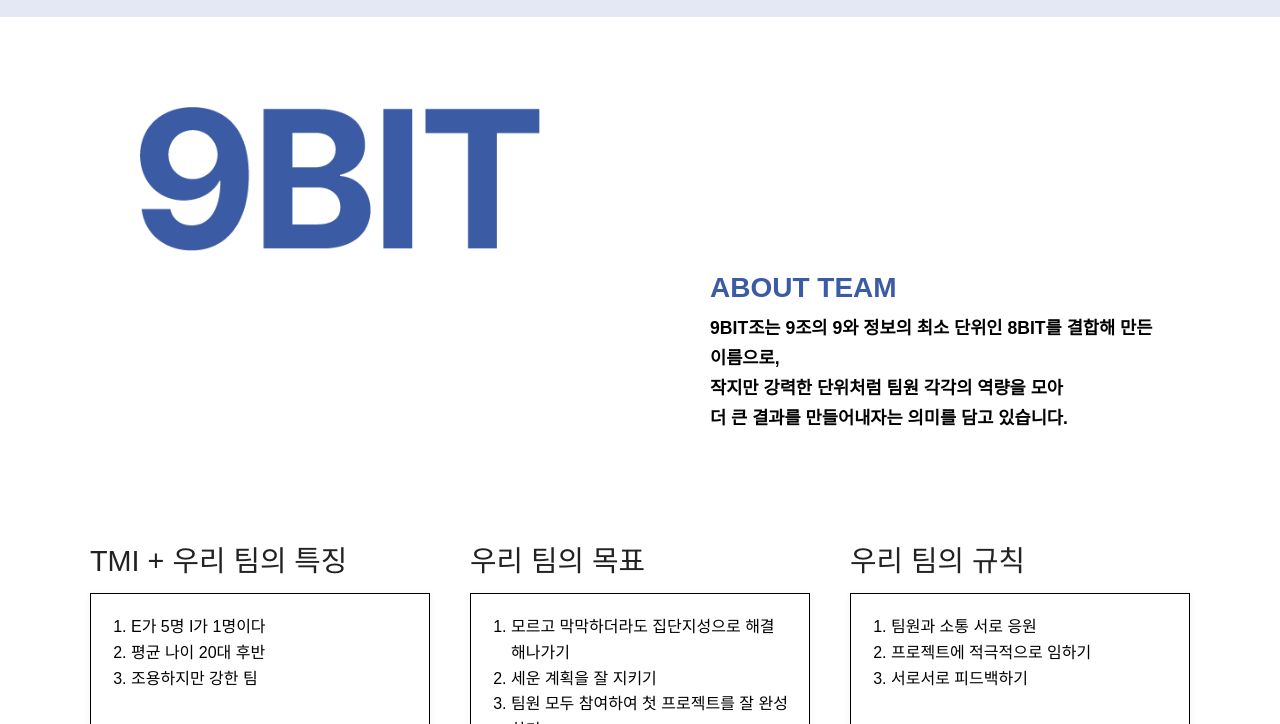
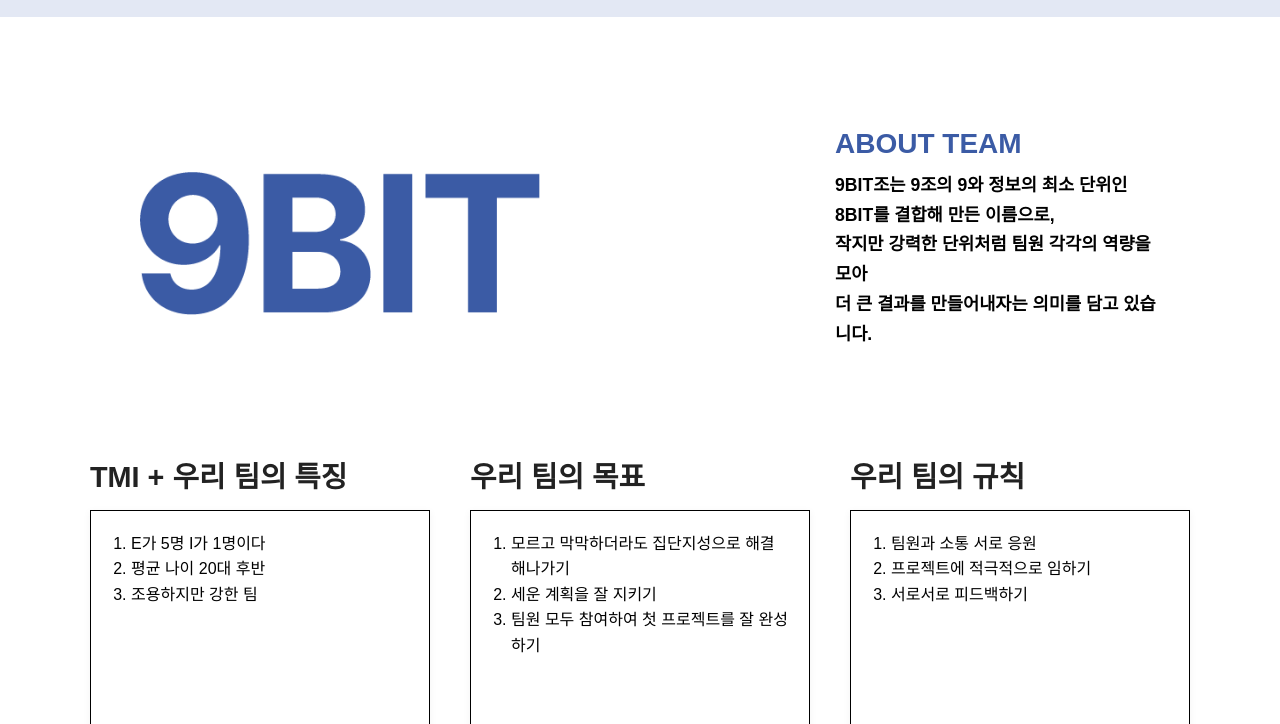
Before and after one commit to MinGyunKim27/9-Bit, a plain HTML site: page index.html in a window 1280 px wide. Shown: the part 76-800 px from the top of the page. Drawn offline with nearby package versions, Linux system fonts and the light colour scheme.

Commit message:
index.html 수정사항 수정

```diff
--- a/index.html
+++ b/index.html
@@ -39,11 +39,16 @@
             flex-wrap: wrap;
             background-color: white;
             margin: 80px;
-            max-width: 2000px;
+            max-width: 1280x;
             border-radius: 12px;
             margin-left: 50px;
             margin: 50px 70px 0px 70px;
 
+        }
+
+        .team-intro {
+            max-width: 100%;
+            margin: 0 auto;
         }
 
         .main_image {
@@ -54,7 +59,7 @@
             margin-left: 50px;
         }
 
-        .tema_text_contents {
+        .team_text_contents {
             font-weight: bold;
             color: black;
             margin-bottom: 10px;
@@ -67,19 +72,20 @@
             margin-left: 100px;
         }
 
-        .tema-text {
+        .team-text {
             flex: 2;
             padding: 20px;
-            margin-left: 600px;
+            margin-left: 25%;
+            font-weight: 900;
         }
 
-        .tema-text h3 {
+        .team-text h3 {
             font-weight: 900;
             color: #3b5ba5;
             margin-bottom: 10px;
         }
 
-        .tema-text p {
+        .team-text p {
             font-size: 1.1rem;
             line-height: 1.7;
         }
@@ -103,7 +109,7 @@
 
         .team-info-title {
             font-size: 1.8rem;
-            font-weight: normal;
+            font-weight: 700;
             margin-bottom: 15px;
             text-align: left;
             color: #222;
@@ -243,7 +249,9 @@
             height: 350px;
         }
 
-        .row-cols-md-3>* {height:350px;}
+        .row-cols-md-3>* {
+            height: 350px;
+        }
     </style>
     <script>
 
@@ -268,9 +276,9 @@
                 <img class="main_image" src="9bit.png" alt="...">
             </div>
             <!--우측 설명 -->
-            <div class="tema-text">
+            <div class="team-text">
                 <h3>ABOUT TEAM</h3>
-                <p class="tema_text_contents">
+                <p class="team_text_contents">
                     9BIT조는 9조의 9와 정보의 최소 단위인 8BIT를 결합해 만든 이름으로,<br>
                     작지만 강력한 단위처럼 팀원 각각의 역량을 모아<br>
                     더 큰 결과를 만들어내자는 의미를 담고 있습니다.
@@ -343,7 +351,7 @@
                     <div class="card-footer">
                         <p class="member-name">김광수</p>
                         <button class="detailed_page_btn" onclick="location.href='selfie/personal_김광수.html'"
-                        target="_blank">상세페이지▶</a>
+                            target="_blank">상세페이지▶</a>
                     </div>
                 </div>
             </div>
@@ -396,6 +404,7 @@
 
     </Section>
 
+    <!--방명록-->
     <div class="container my-5">
         <div class="guestbook-title">방명록</div>
 
```
Also changed, not shown: 김민균/김민균자기소개.html (+1 -0 lines).
